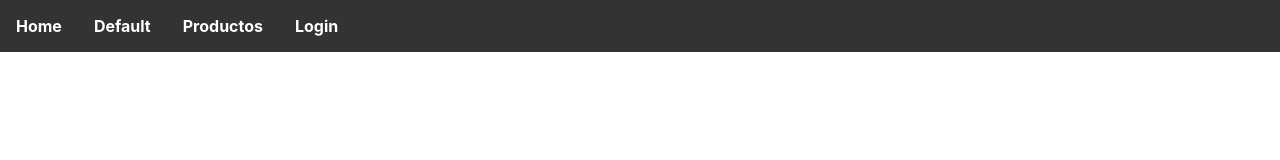
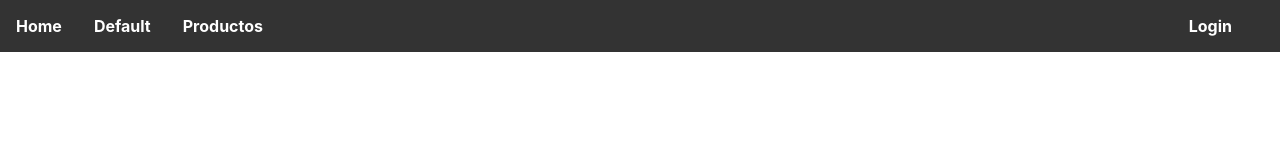
Before and after one commit to adhes14/desarrollo-frontend-react, a React (Create React App) app: page /login in a window 1280 px wide. Shown: the top 160 px of the page. Built offline with nearby package versions, Linux system fonts and the light colour scheme.

Commit message:
ejercicio 2, mostrar mensaje de bienvenida

```diff
--- a/src/App.css
+++ b/src/App.css
@@ -41,21 +41,23 @@
 nav {
   background-color: #333;
   padding: 1rem;
-}
-
+  display: flex;
+  justify-content: space-between;
+  align-items: center;
   ul {
     list-style-type: none;
     display: flex;
     justify-content: flex-start;
+    align-items: center;
     margin: 0;
     padding: 0;
-}
 
     li {
       margin-right: 2rem;
     }
+  }
 
-a {
+  a, p {
     color: white;
     text-decoration: none;
     font-weight: bold;
@@ -64,6 +66,10 @@ a {
   a:hover {
     color: #ffcc00;
   }
+}
+
+
+
 
 .container {
   display: flex;
--- a/src/components/Navbar.jsx
+++ b/src/components/Navbar.jsx
@@ -1,6 +1,8 @@
+import { useSelector } from 'react-redux';
 import { Link } from 'react-router-dom';
 
 const Navbar = () => {
+  const { username, email } = useSelector(state => state.form.formData);
   return (
     <nav>
       <ul>
@@ -13,9 +15,15 @@ const Navbar = () => {
         <li>
           <Link to="/product">Productos</Link>
         </li>
-        <li>
-          <Link to="/login">Login</Link>
-        </li>
+      </ul>
+      <ul>
+        {username ? (
+          <p>Welcome {username}: {email}</p>
+        ) : (
+          <li>
+            <Link to="/login">Login</Link>
+          </li>
+        )}
       </ul>
     </nav>
   );
--- a/src/screens/Forms/LoginForm.jsx
+++ b/src/screens/Forms/LoginForm.jsx
@@ -13,13 +13,12 @@ const LoginForm = () => {
   const [type, setType] = useState("");
 
   const form = useSelector(state => state.form);
-  const password = useSelector(state => state.form.password);
   const dispatch = useDispatch();
 
   const handleSubmit = (e) => {
     e.preventDefault();
     console.log(values);
-    if (password !== values.password) {
+    if (form.password !== values.password) {
       setModalMessage("Invalid password");
       setShowModalinfo(true);
       setType("error");
```
Lines whose indentation alone changed are shown as unchanged.
